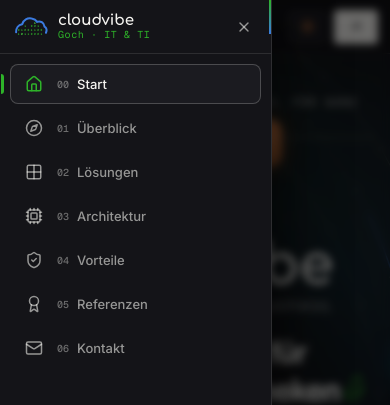
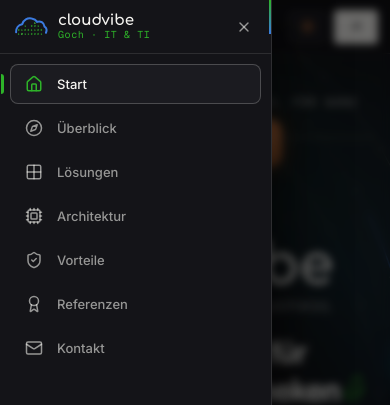
Before and after one commit to sami16kazah/cloudvibe-homepage-newconecpt-, a React (Vite) app: page / in a window 390 px wide. Both pictures are taken after a click on the button 30 px from the left and 26 px from the top of the page. Shown: the top 405 px of the page. Built offline with nearby package versions, Linux system fonts and the light colour scheme.

Commit message:
Remove numeric 00-06 prefixes from sidebar navigation menu

```diff
--- a/src/components/Sidebar.tsx
+++ b/src/components/Sidebar.tsx
@@ -132,11 +132,10 @@ export const Sidebar: React.FC<SidebarProps> = ({
                   onCloseMobile();
                 }}
                 aria-current={isActive ? 'location' : undefined}
-                title={`${sec.index} · ${sec.label}`}
+                title={sec.label}
               >
                 <span className="cv-sidebar-icon">{SECTION_ICONS[sec.id]}</span>
                 <span className="cv-sidebar-item-text">
-                  <span className="cv-sidebar-index">{sec.index}</span>
                   <span>{sec.label}</span>
                 </span>
                 {isActive && <span className="cv-sidebar-active-pip" aria-hidden="true" />}
```
